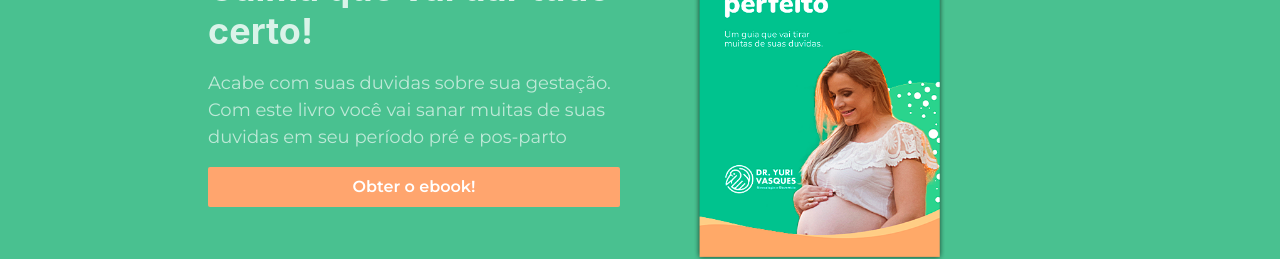
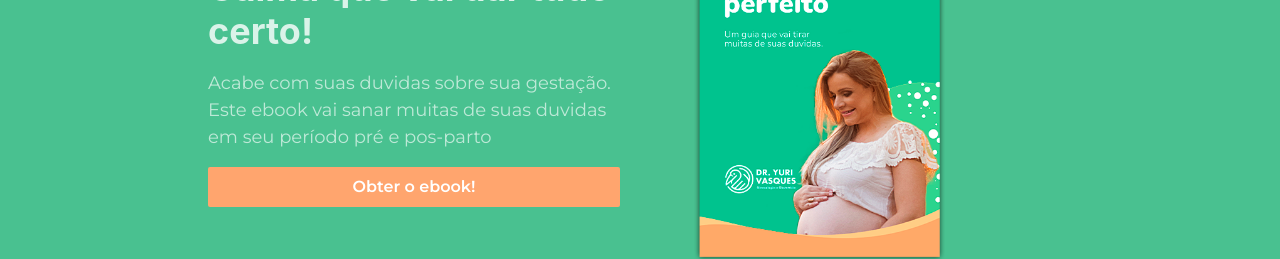
Before and after one commit to klandestino7/guia-ebook, a Next.js app: page / in a window 1280 px wide. Shown: the part 243-502 px from the top of the page. Built offline with nearby package versions, Linux system fonts and the light colour scheme.

Commit message:
corrigindo a frase inicial

```diff
--- a/components/Features.tsx
+++ b/components/Features.tsx
@@ -59,7 +59,7 @@ export default function SplitWithImage() {
             <Heading color={"whiteAlpha.800"}>Calma que vai dar tudo certo!</Heading>
             <Text color={"whiteAlpha.700"} fontSize={"lg"}>
               Acabe com suas duvidas sobre sua gestação.
-              Com este livro você vai sanar muitas de suas duvidas em seu período pré e pos-parto
+              Este ebook vai sanar muitas de suas duvidas em seu período pré e pos-parto
             </Text>
             <Button
                 colorScheme={"green"}
```
